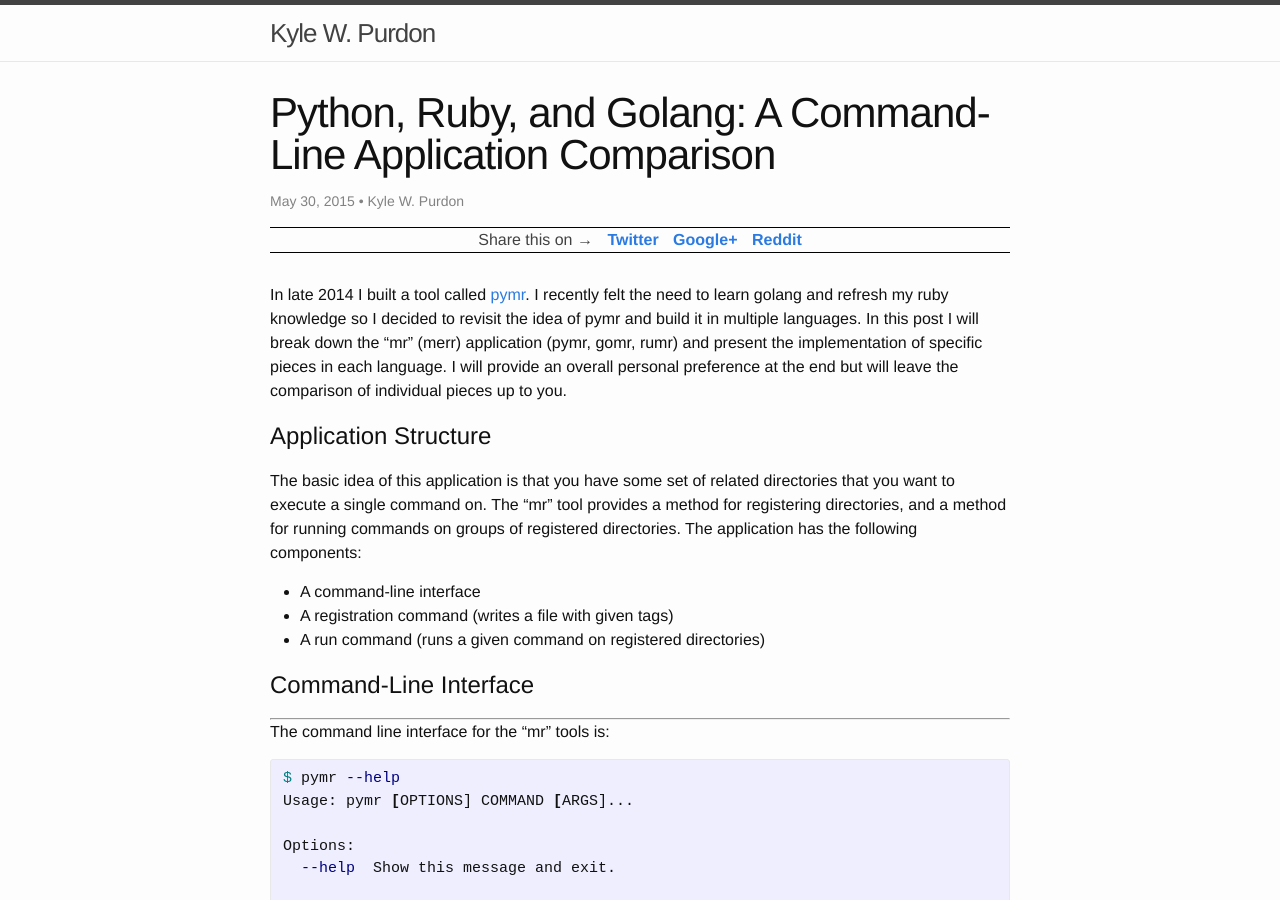
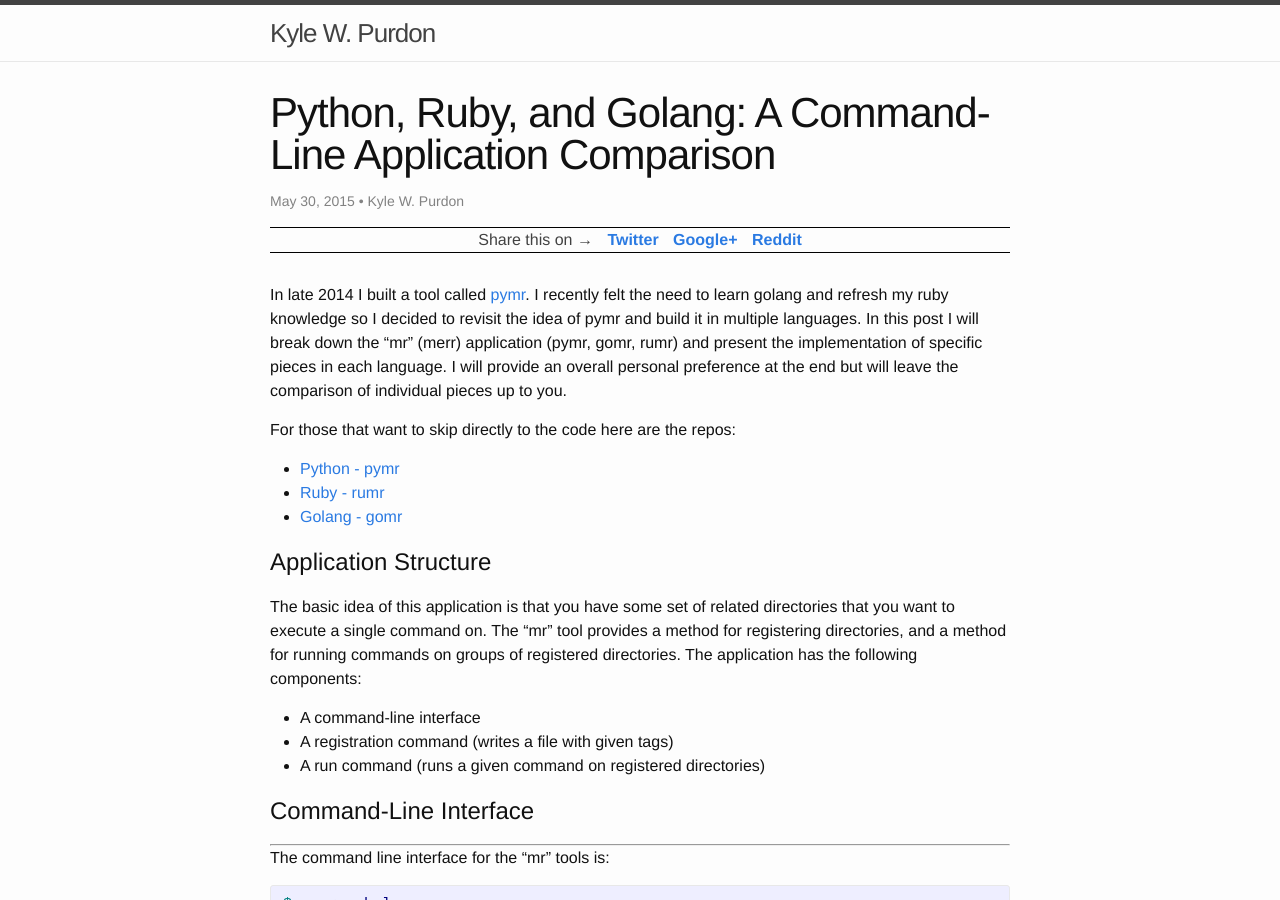
Before and after one commit to kpurdon/kpurdon.github.io, a Jekyll site: the page built from _posts/2015-05-30-python-ruby-and-go-a-command-line-application-comparison.md, in a window 1280 px wide and 900 px high. Built offline with Jekyll 4.4.1, drawn with Linux system fonts in a browser that asks for light colours.

Commit message:
Add repository links to cli comparison post

```diff
--- a/_posts/2015-05-30-python-ruby-and-go-a-command-line-application-comparison.md
+++ b/_posts/2015-05-30-python-ruby-and-go-a-command-line-application-comparison.md
@@ -6,6 +6,12 @@
 ---
 
 In late 2014 I built a tool called [pymr](https://github.com/kpurdon/pymr). I recently felt the need to learn golang and refresh my ruby knowledge so I decided to revisit the idea of pymr and build it in multiple languages. In this post I will break down the "mr" (merr) application (pymr, gomr, rumr) and present the implementation of specific pieces in each language. I will provide an overall personal preference at the end but will leave the comparison of individual pieces up to you.
+
+For those that want to skip directly to the code here are the repos:
+
+* [Python - pymr](https://github.com/kpurdon/pymr)
+* [Ruby - rumr](https://github.com/kpurdon/rumr)
+* [Golang - gomr](https://github.com/kpurdon/gomr)
 
 <!-- more -->
 
```
